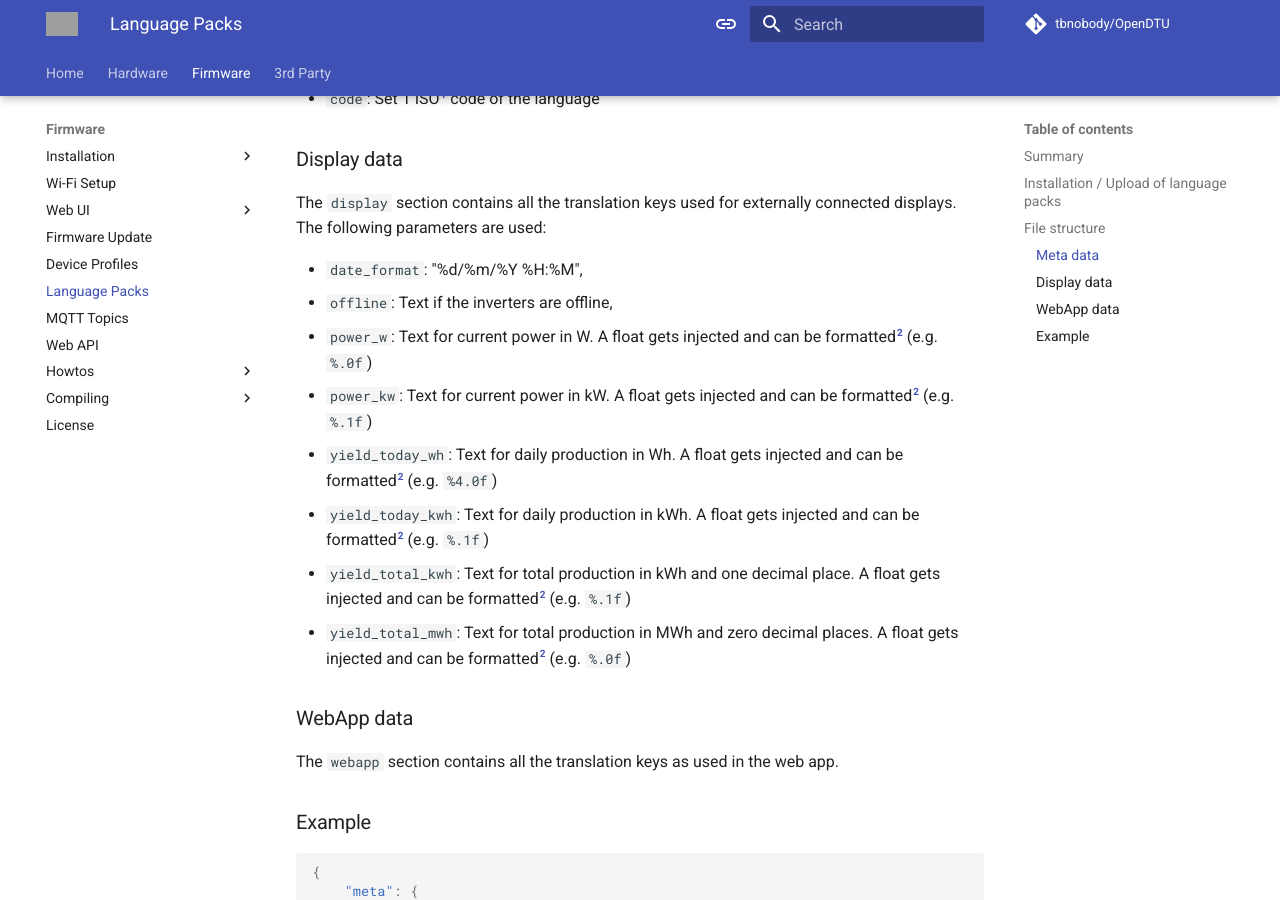
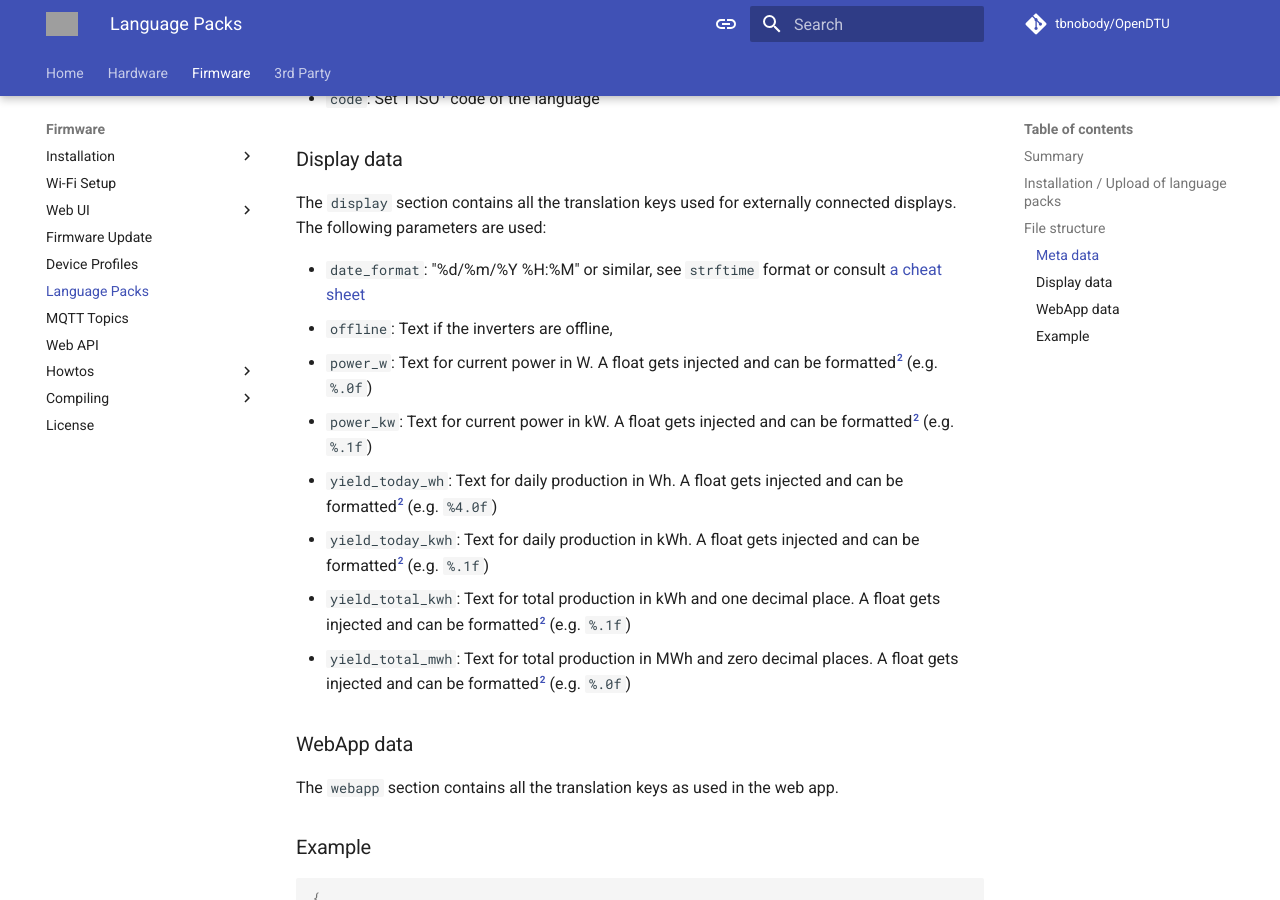
Before and after one commit to tbnobody/OpenDTU-docs, an MkDocs documentation site: the page built from docs/firmware/language_pack.md, in a window 1280 px wide and 900 px high, scrolled down 773 px. Built offline with MkDocs 1.6.1 and Material for MkDocs 9.7.7, drawn with Linux system fonts in a browser that asks for light colours; comment, search, counter and statistics services are not loaded; grey boxes are pictures that could not be loaded.

Commit message:
language packs: explain date_format format

```diff
--- a/docs/firmware/language_pack.md
+++ b/docs/firmware/language_pack.md
@@ -30,7 +30,8 @@ The language pack contains a `meta` section with the following parameters:
 
 The `display` section contains all the translation keys used for externally connected displays. The following parameters are used:
 
-* `date_format`: "%d/%m/%Y %H:%M",
+* `date_format`: "%d/%m/%Y %H:%M" or similar, see `strftime` format or consult
+  [a cheat sheet](https://devhints.io/strftime){target=_blank}
 * `offline`: Text if the inverters are offline,
 * `power_w`: Text for current power in W. A float gets injected and can be formatted[^2] (e.g. `%.0f`)
 * `power_kw`: Text for current power in kW. A float gets injected and can be formatted[^2] (e.g. `%.1f`)
```
